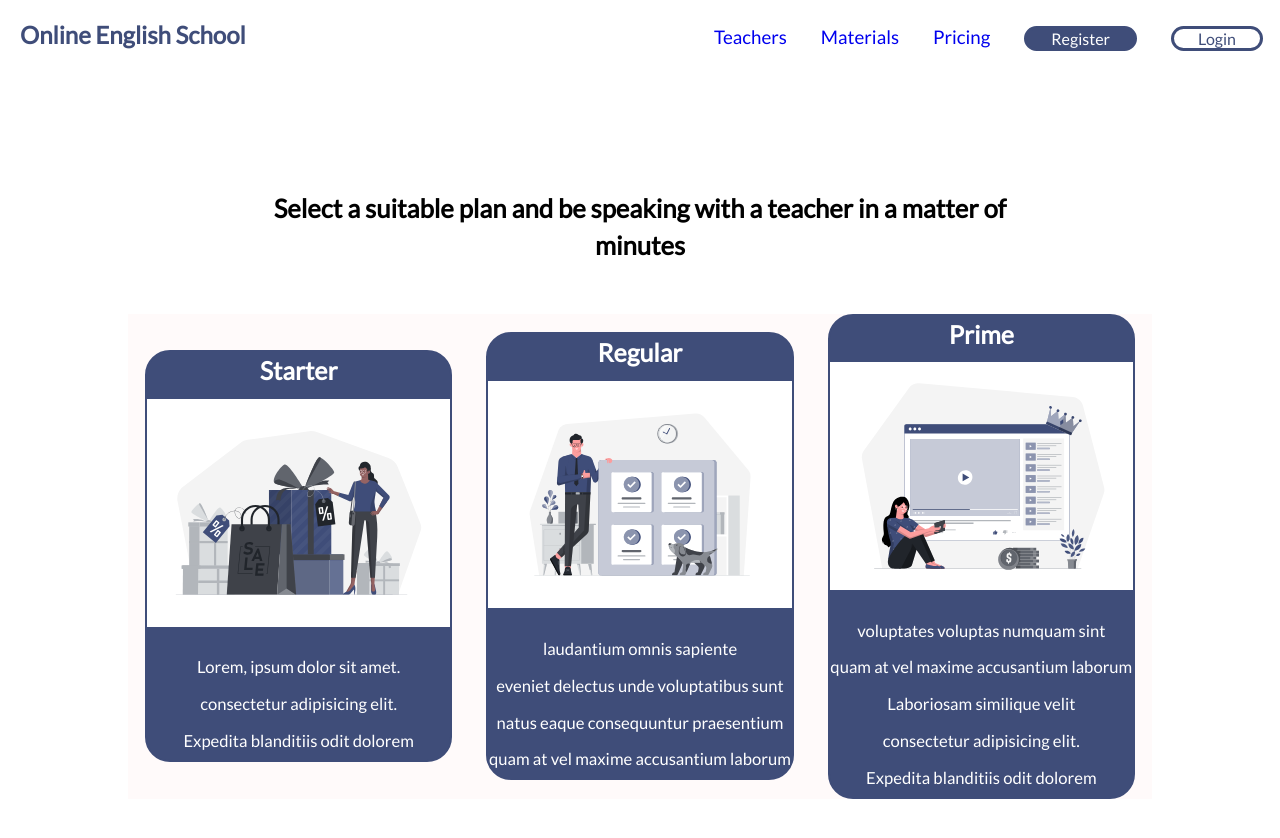
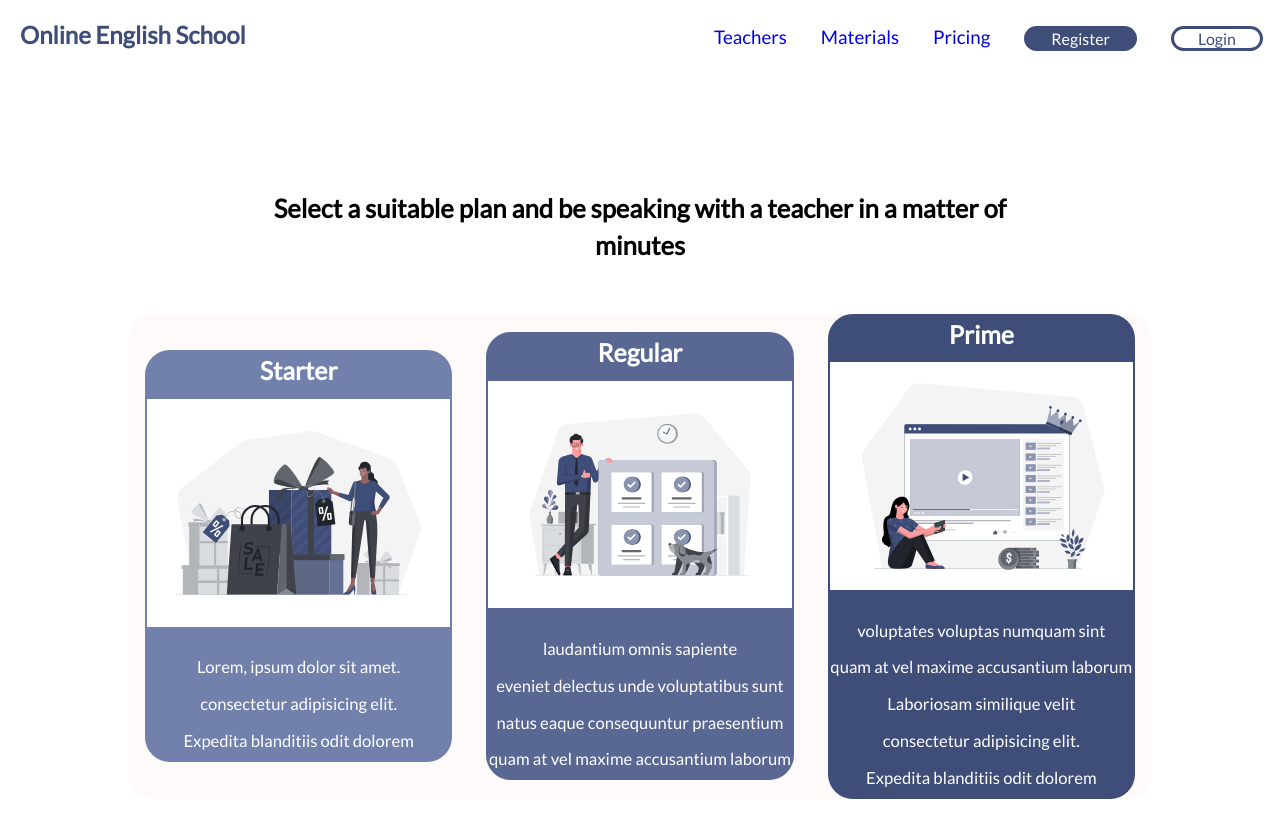
Before and after one commit to Thunderbolton/Online-English-School, a React (Create React App) app: page /pricing in a window 1280 px wide. Shown: the top 838 px of the page. Built offline with nearby package versions, Linux system fonts and the light colour scheme.

Commit message:
added colouring to Pricing Hero sections

```diff
--- a/src/index.css
+++ b/src/index.css
@@ -600,6 +600,7 @@ button {
   line-height: 2.3rem;
   width: 80%;
   height: auto;
+  border-radius: 25px;
   /* border: solid 2px red; */
   background-color: snow;
   margin: auto;
@@ -615,13 +616,27 @@ button {
 .pricing section {
   width: 30%;
   margin: 0 10px;
-  border: red solid 2px;
-  border: #3f4d79 solid 2px;
+  /* border: red solid 2px; */
+  /* border: #3f4d79 solid 2px; */
   border-radius: 25px;
-  background-color: #3f4d79;
+  /* background-color: #3f4d79; */
   color: #fff;
   font-size: clamp(0.8rem, 1.3vw, 1.5rem);
+}
 
+.pricing-starter {
+  background-color: #7280AC;
+  border: solid 2px #7280AC;
+}
+
+.pricing-regular {
+  background-color: #596793;
+  border: solid 2px #596793;
+}
+
+.pricing-prime {
+  background-color: #3f4d79;
+  border: solid 2px #3f4d79;
 }
 
 /* Footer */
```
